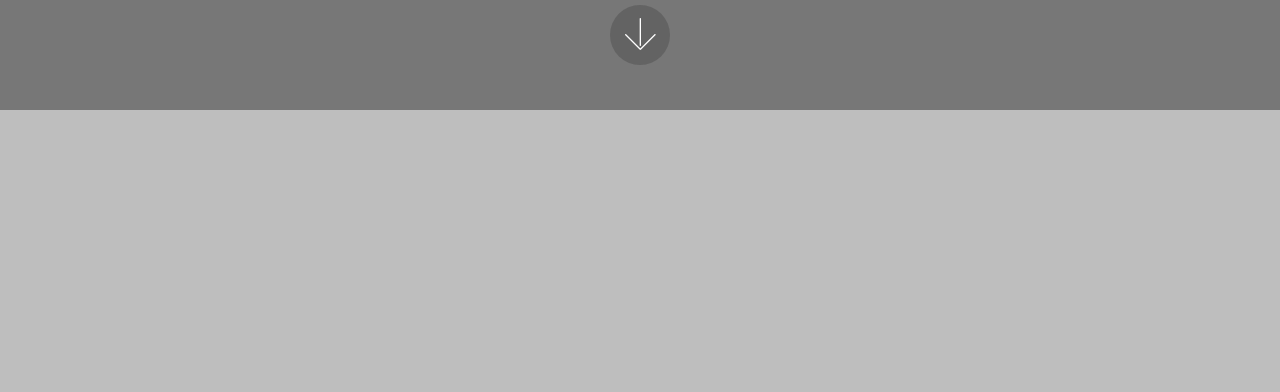
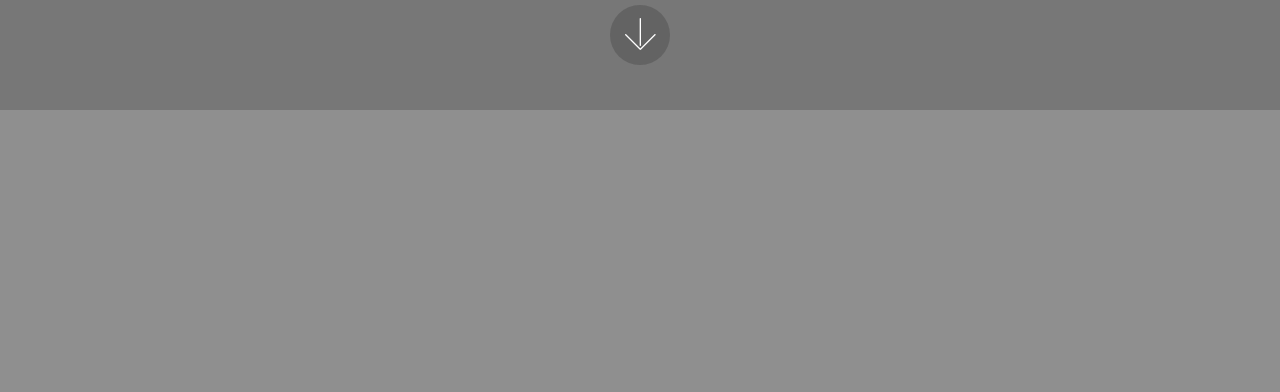
Before and after one commit to undp/youth-colab, a plain HTML site: page index.html in a window 1280 px wide. Shown: the part 3090-3482 px from the top of the page. Drawn offline with Linux system fonts and the light colour scheme; files whose address does not match are found by name; a web font is replaced by a local one.

Commit message:
Update index.html

```diff
--- a/index.html
+++ b/index.html
@@ -211,7 +211,7 @@
 
 
 
-    <div class="mbr-overlay" style="opacity: 0.2; background-color: rgb(0, 0, 0);">
+    <div class="mbr-overlay" style="opacity: 0.4; background-color: rgb(0, 0, 0);">
     </div>
 
     <div class="container">
```
